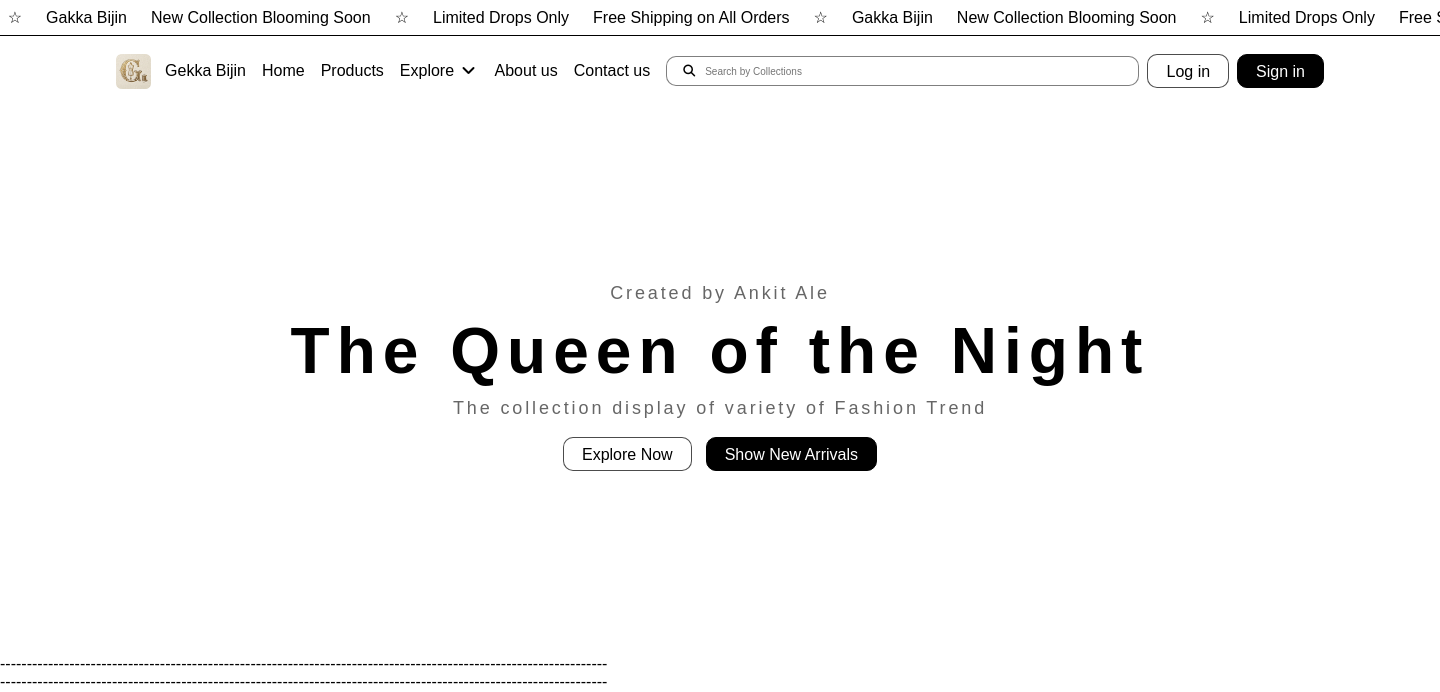
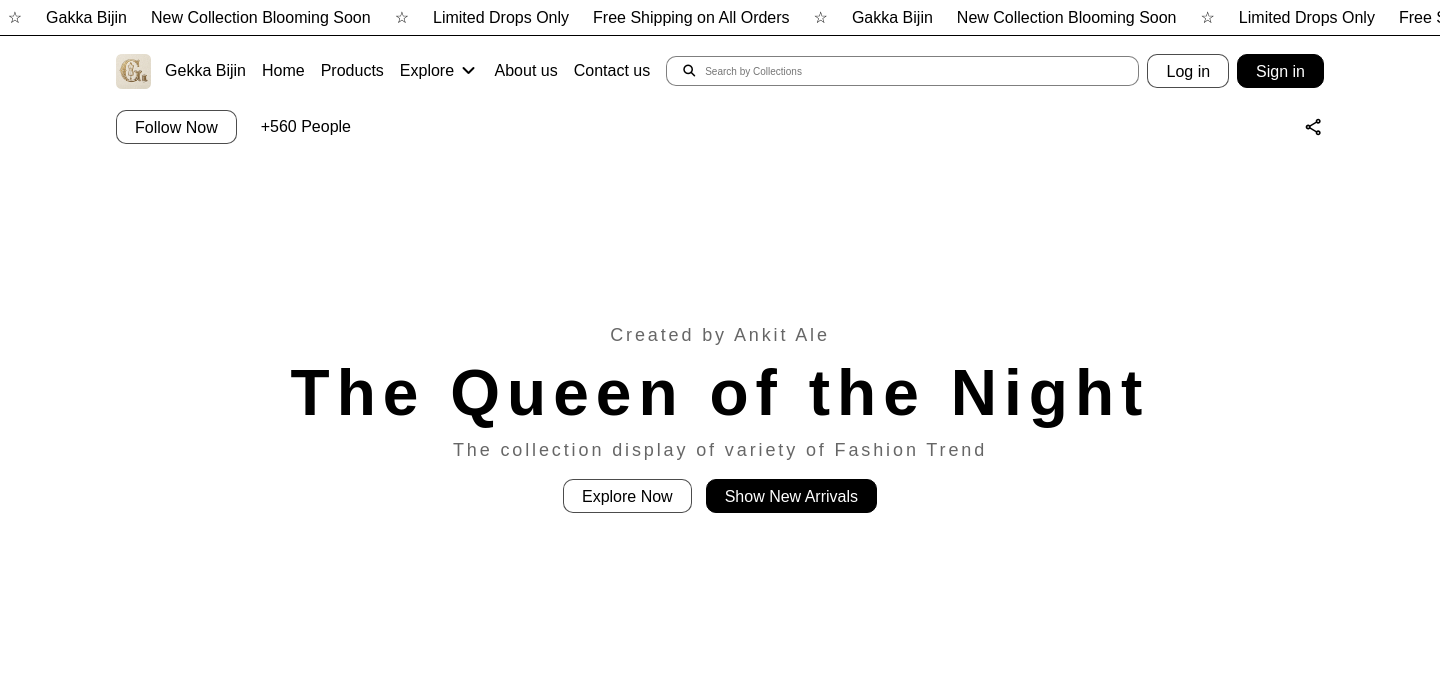
Before and after one commit to AnkitAleMgr/Gekka-Bijin, a Django app: template store/templates/store/home.html in a window 1440 px wide. Shown: the top 692 px of the page. Run offline with Django 5.2, Linux system fonts and the light colour scheme; the template is opened without the code that fills it, so the values that code supplies are empty.

Commit message:
starting and addition of elemtnts in follow section

```diff
--- a/store/static/store/css/style.css
+++ b/store/static/store/css/style.css
@@ -164,12 +164,13 @@ nav{
 
 
 /* navigation button section */
-#navigation-container > button, #hero-section-button > button{
+#navigation-container > button, #hero-section-button > button, .follow-first-section > button{
     height: 34px;
     padding: 8px 18px;
     border-radius: 10px;
     text-align: center;
     justify-content: center;
+    align-items: center;
     gap: 10px;
     cursor: pointer;
 }
@@ -191,6 +192,31 @@ nav{
 /* ----------------------------------------------------------------------- */
 
 /* follow section */
+
+#follow-section{
+    width: 100%;
+    height: 42px;
+    display: flex;
+    flex-direction: column;
+    justify-content: center;
+    align-items: center;
+    align-self: stretch;
+}
+
+.follow-section-container{
+    display: flex;
+    height: 100%;
+    width: 1208px;
+    /* padding-top: 8px; */
+    justify-content: space-between;
+    align-items: center;
+}
+
+.follow-first-section{
+    display: flex;
+    align-items: center;
+    gap: 24px;
+}
 
 
 
--- a/store/templates/store/home.html
+++ b/store/templates/store/home.html
@@ -100,7 +100,32 @@
         </nav>
     <!-- ending of navigation bar section -->
 
+    <!-- follow section -->
+    <div id="follow-section">
+        <div class="follow-section-container">
+            <div class="follow-first-section">
+                <button class="white-button">Follow Now</button>
+                <div class="profile-number-container">
+                    <div class="profile">
+                        <!-- <img src="" alt="Not loading..">
+                        <img src="" alt="Not loading..">
+                        <img src="" alt="Not loading.."> -->
+                    </div>
+                    <span>+560 People</span>
+                </div>
+            </div>
+            <svg xmlns="http://www.w3.org/2000/svg" width="20px" height="20px" viewBox="0 0 24 24">
+            <path d="M0 0h24v24H0z" fill="none" />
+            <path fill="currentColor" d="M17 22q-1.25 0-2.125-.875T14 19q0-.15.075-.7L7.05 14.2q-.4.375-.925.588T5 15q-1.25 0-2.125-.875T2 12t.875-2.125T5 9q.6 0 1.125.213t.925.587l7.025-4.1q-.05-.175-.062-.337T14 5q0-1.25.875-2.125T17 2t2.125.875T20 5t-.875 2.125T17 8q-.6 0-1.125-.213T14.95 7.2l-7.025 4.1q.05.175.063.338T8 12t-.012.363t-.063.337l7.025 4.1q.4-.375.925-.587T17 16q1.25 0 2.125.875T20 19t-.875 2.125T17 22m0-2q.425 0 .713-.287T18 19t-.288-.712T17 18t-.712.288T16 19t.288.713T17 20M5 13q.425 0 .713-.288T6 12t-.288-.712T5 11t-.712.288T4 12t.288.713T5 13m12.713-7.288Q18 5.426 18 5t-.288-.712T17 4t-.712.288T16 5t.288.713T17 6t.713-.288M17 5" />
+            </svg>
+        </div>
 
+
+    </div>
+
+
+
+    <!-- end of follow section -->
 
     <!-- hero section -->
      <div class = "hero-section">
```
